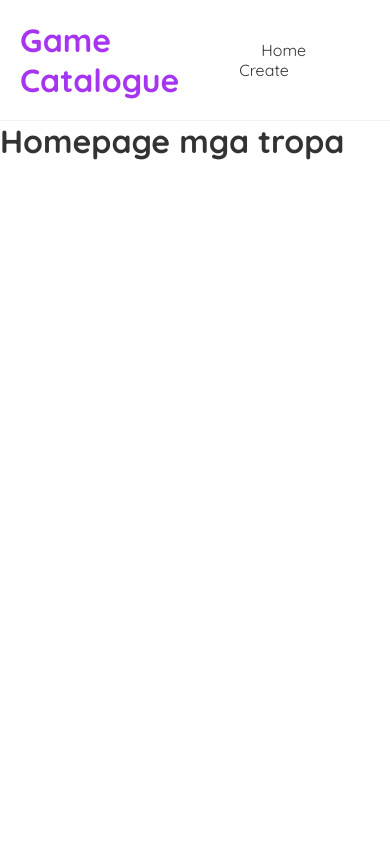
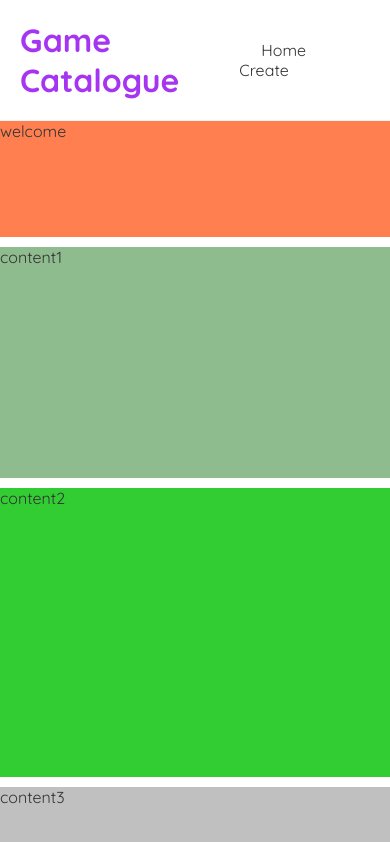
Before and after one commit to Robert56th/react-project-demo, a React (Create React App) app: page / in a window 390 px wide. Shown: the top 842 px of the page. Built offline with nearby package versions, Linux system fonts and the light colour scheme.

Commit message:
feat: add homepage grid layout

```diff
--- a/src/Home.js
+++ b/src/Home.js
@@ -1,7 +1,17 @@
 const Home = () => {
-    return (
-        <h1>Homepage mga tropa</h1>
-     );
-}
+  return (
+    <div className="homepage-parent">
+      <div className="homepage">
+        <div className="welcome">welcome</div>
+
+        <div className="content1">content1</div>
+
+        <div className="content2">content2</div>
+
+        <div className="content3">content3</div>
+      </div>
+    </div>
+  );
+};
 
 export default Home;
--- a/src/index.css
+++ b/src/index.css
@@ -1,4 +1,4 @@
-@import url('https://fonts.googleapis.com/css2?family=Quicksand:wght@300;400;500;600;700&display=swap');
+@import url("https://fonts.googleapis.com/css2?family=Quicksand:wght@300;400;500;600;700&display=swap");
 /* base styles */
 * {
   margin: 0;
@@ -15,7 +15,7 @@
 }
 .navbar h1 {
   color: #a635f1;
-  font-size:xx-large;
+  font-size: xx-large;
 }
 .navbar .links {
   margin-left: auto;
@@ -28,27 +28,23 @@
 .navbar a:hover {
   color: #f1356d;
 }
-.gamecatalog{
+.gamecatalog {
   display: flex;
   align-items: flex-start;
-
 }
 .gamecatalog .leftcontent {
-
   background-color: #8c5faa;
   border-radius: 20px;
   margin: 20px auto;
   padding: 40px;
   width: 1000px;
   height: 750px;
-
 }
 .gamecatalog .rightcontent {
-
   margin: 20px auto;
   padding: 40px;
 }
-.gameprogress .progress{
+.gameprogress .progress {
   border-radius: 20px;
   padding: 20px;
   margin: 20px auto;
@@ -57,8 +53,6 @@
   display: flex;
   justify-content: center;
   flex-direction: column;
-
-
 }
 .gameprogress h3 {
   margin-top: 10px;
@@ -74,11 +68,10 @@
   width: 20px;
 }
 
-.gameinfo .labelContainer{
-
+.gameinfo .labelContainer {
   border-radius: 20px;
   padding: 20px;
-  margin-bottom: 40px ;
+  margin-bottom: 40px;
   background-color: #e2d0ee;
 }
 .gameinfo h3 {
@@ -114,13 +107,69 @@
 }
 .signin h1 {
   color: #7a26b3;
-  font-size:xx-large;
+  font-size: xx-large;
 }
 .signin .label {
   margin-top: 20px;
   margin-bottom: 20px;
 }
 
-.listofgames h2{
+.listofgames h2 {
   margin: 20px;
 }
+
+.homepage-parent {
+  display: grid;
+  place-items: center;
+}
+
+.homepage {
+  /* background-color: aquamarine; */
+  height: 800px;
+  width: 1000px;
+
+  max-width: 100%;
+
+  display: grid;
+  grid-template: 1fr 2fr 3fr / 3fr 2fr;
+  gap: 10px;
+  grid-template-areas:
+    "welcome welcome"
+    "content1 content3"
+    "content2 content3";
+}
+
+.welcome {
+  background-color: coral;
+  grid-area: welcome;
+}
+
+.content1 {
+  background-color: darkseagreen;
+  grid-area: content1;
+}
+
+.content2 {
+  background-color: limegreen;
+  grid-area: content2;
+}
+
+.content3 {
+  background-color: silver;
+  grid-area: content3;
+}
+
+@media only screen and (max-width: 1000px) {
+  .homepage {
+    height: 120vh;
+    width: 100vw;
+    max-width: 100%;
+    grid-template-columns: 1fr;
+    grid-template-rows: 2fr 4fr 5fr 6fr;
+    grid-template-areas:
+      "welcome"
+      "content1"
+      "content2"
+      "content3";
+  }
+}
```
